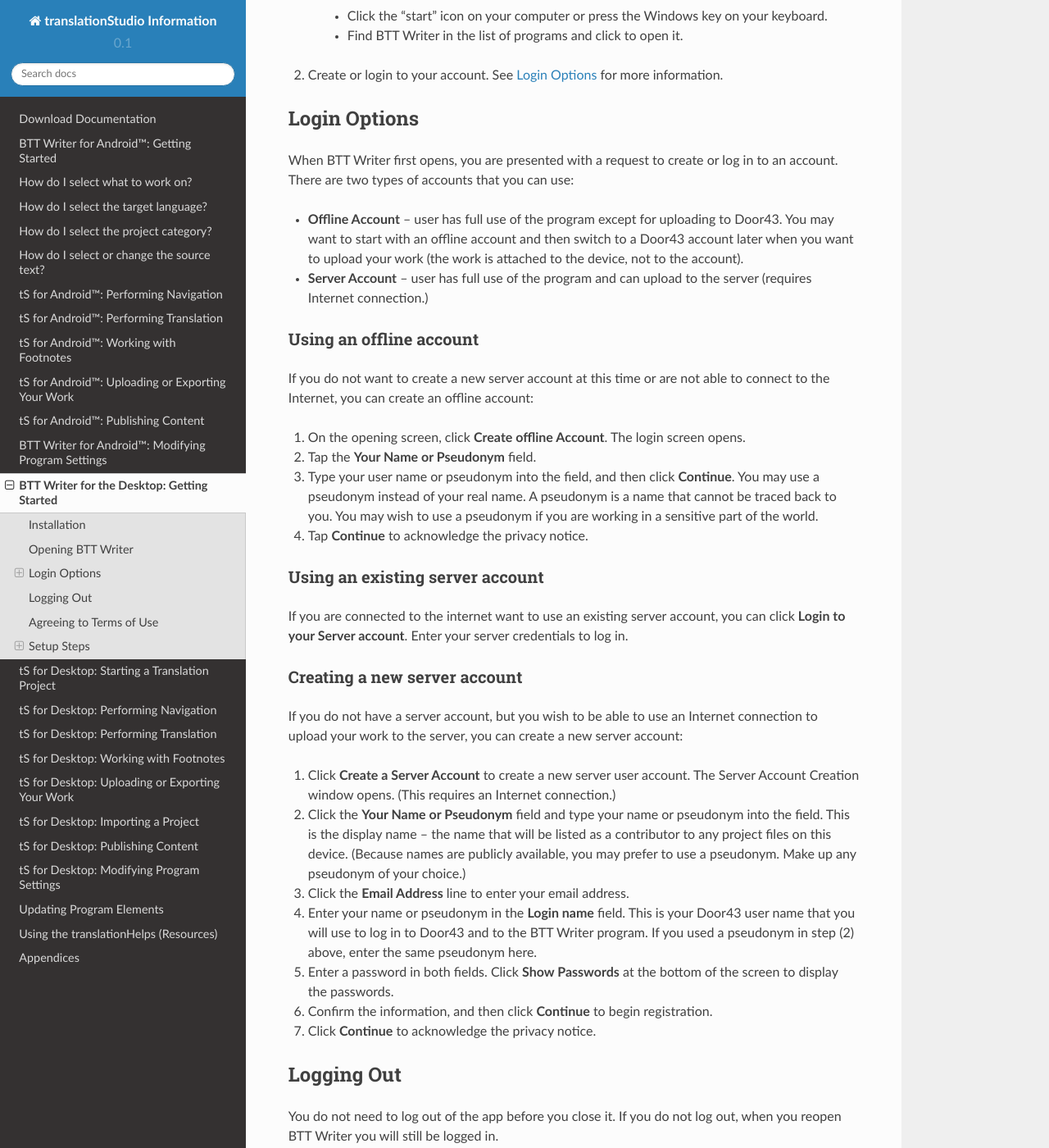
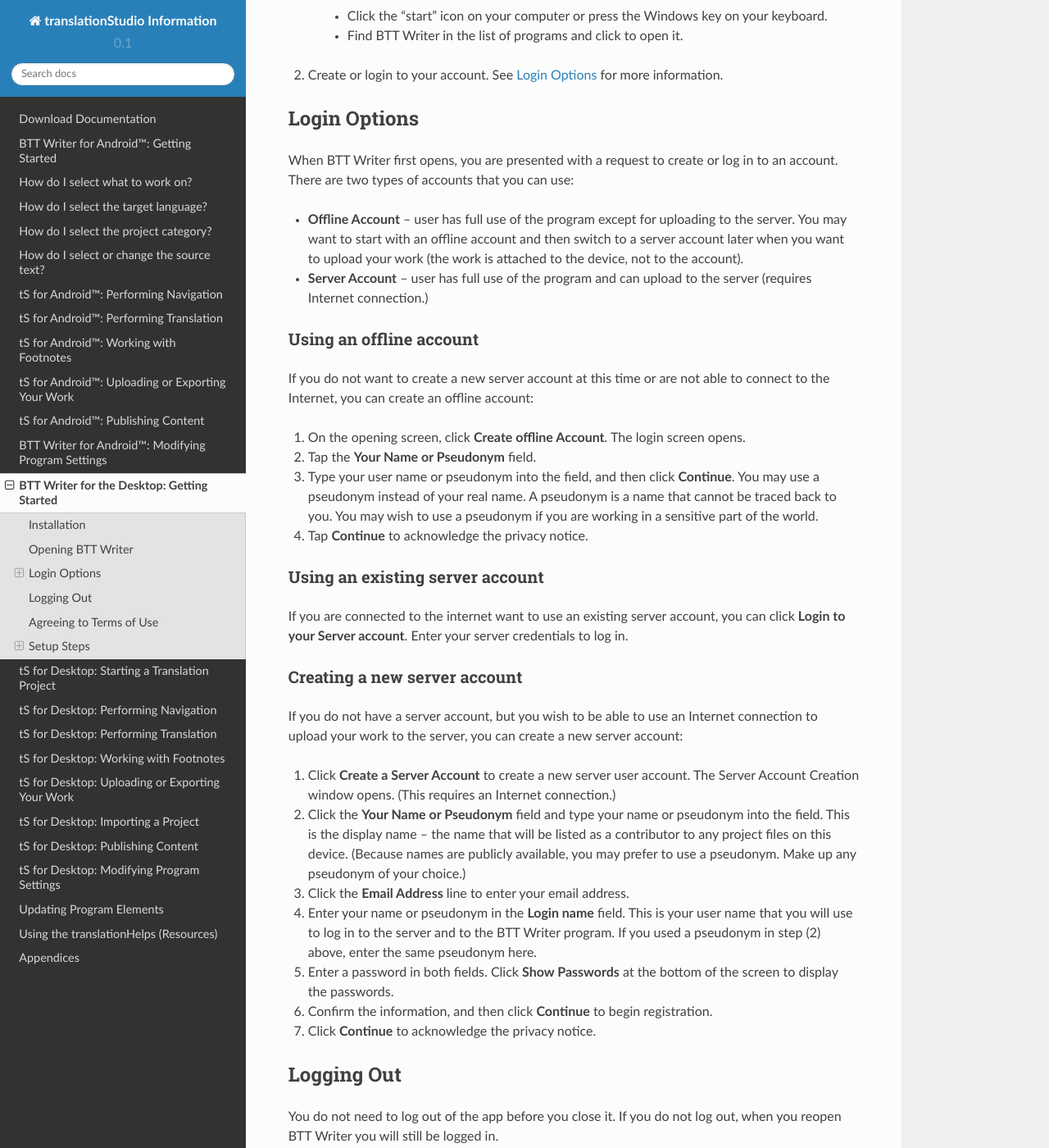
Before and after one commit to mondele/btt-writer-docs, a Sphinx documentation site: the page built from docs/desktop.rst, in a window 1280 px wide and 1400 px high, scrolled down 1508 px. Shown: the whole window at 82% size. Built offline with Sphinx 7.4.7 and the Read the Docs theme 2.0.0, drawn with Linux system fonts in a browser that asks for light colours; pages that are not in the unit, such as notebooks, are missing from menus; some of the changed text lies outside the part shown.

Commit message:
Update desktop.rst

```diff
--- a/docs/desktop.rst
+++ b/docs/desktop.rst
@@ -13,7 +13,7 @@
 
 * For Gateway language translators to translate Bible resources from English to a gateway language
 
-The program contains the content that needs to be translated as well as translationHelps (See: `Using the translationHelps (Resources) <https://github.com/unfoldingWord-dev/translationStudio-Info/blob/master/docs/Helps.rst>`_). You can share information directly from device to device, and you can upload finished content to Door43 where it can be digitally published.
+The program contains the content that needs to be translated as well as translationHelps (See: `Using the translationHelps (Resources) <https://github.com/WycliffeAssociates/btt-writer-docs/blob/master/docs/Helps.rst>`_). You can share information directly from device to device, and you can upload finished content to server where it can be digitally published.
 
 Installation
 -------------
@@ -77,7 +77,7 @@
 When BTT Writer first opens, you are presented with a request to create or log in to an account.
 There are two types of accounts that you can use:
 
-* **Offline Account** – user has full use of the program except for uploading to Door43. You may want to start with an offline account and then switch to a Door43 account later when you want to upload your work (the work is attached to the device, not to the account).
+* **Offline Account** – user has full use of the program except for uploading to the server. You may want to start with an offline account and then switch to a server account later when you want to upload your work (the work is attached to the device, not to the account).
 
 * **Server Account** – user has full use of the program and can upload to the server (requires Internet connection.)
 
@@ -110,7 +110,7 @@
 
 3.	Click the **Email Address** line to enter your email address.
 
-4.	Enter your name or pseudonym in the **Login name** field. This is your Door43 user name that you will use to log in to Door43 and to the BTT Writer program. If you used a pseudonym in step (2) above, enter the same pseudonym here.
+4.	Enter your name or pseudonym in the **Login name** field. This is your user name that you will use to log in to the server and to the BTT Writer program. If you used a pseudonym in step (2) above, enter the same pseudonym here.
 
 5.	Enter a password in both fields. Click **Show Passwords** at the bottom of the screen to display the passwords.
 
```
